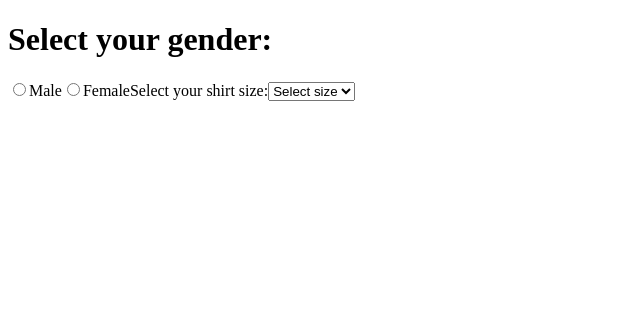
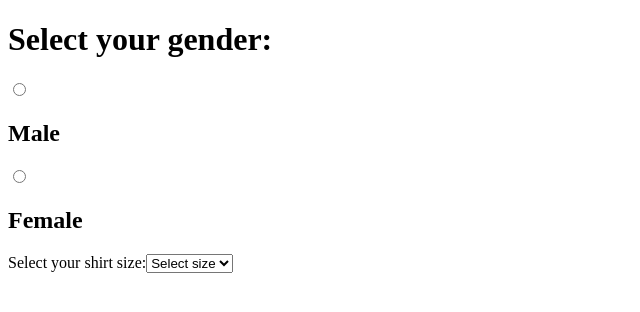
Before and after one commit to acciojob/gender-form-SwapnilYC, a React app: page / in a window 1280 px wide. Shown: the top 312 px of the page, without its empty margins (0-640 px from the left). Built offline with nearby package versions, Linux system fonts and the light colour scheme.

Commit message:
label tags for MAle & female are replaced by h2

```diff
--- a/src/components/App.js
+++ b/src/components/App.js
@@ -13,9 +13,9 @@ const App = () => {
     <div>
       <h1>Select your gender:</h1>
       <input onClick={() => genderHandler("Male")} type="radio" id="male" name="male" value="Male" />
-      <label for="male">Male</label>
+      <h2 for="male">Male</h2>
       <input onClick={() => genderHandler("Female")} type="radio" id="female" name="female" value="Female" />
-      <label for="female">Female</label>
+      <h2 for="female">Female</h2>
       {/* Do not remove the main div */}
       <label for="shirts">Select your shirt size:</label>
       {
```
